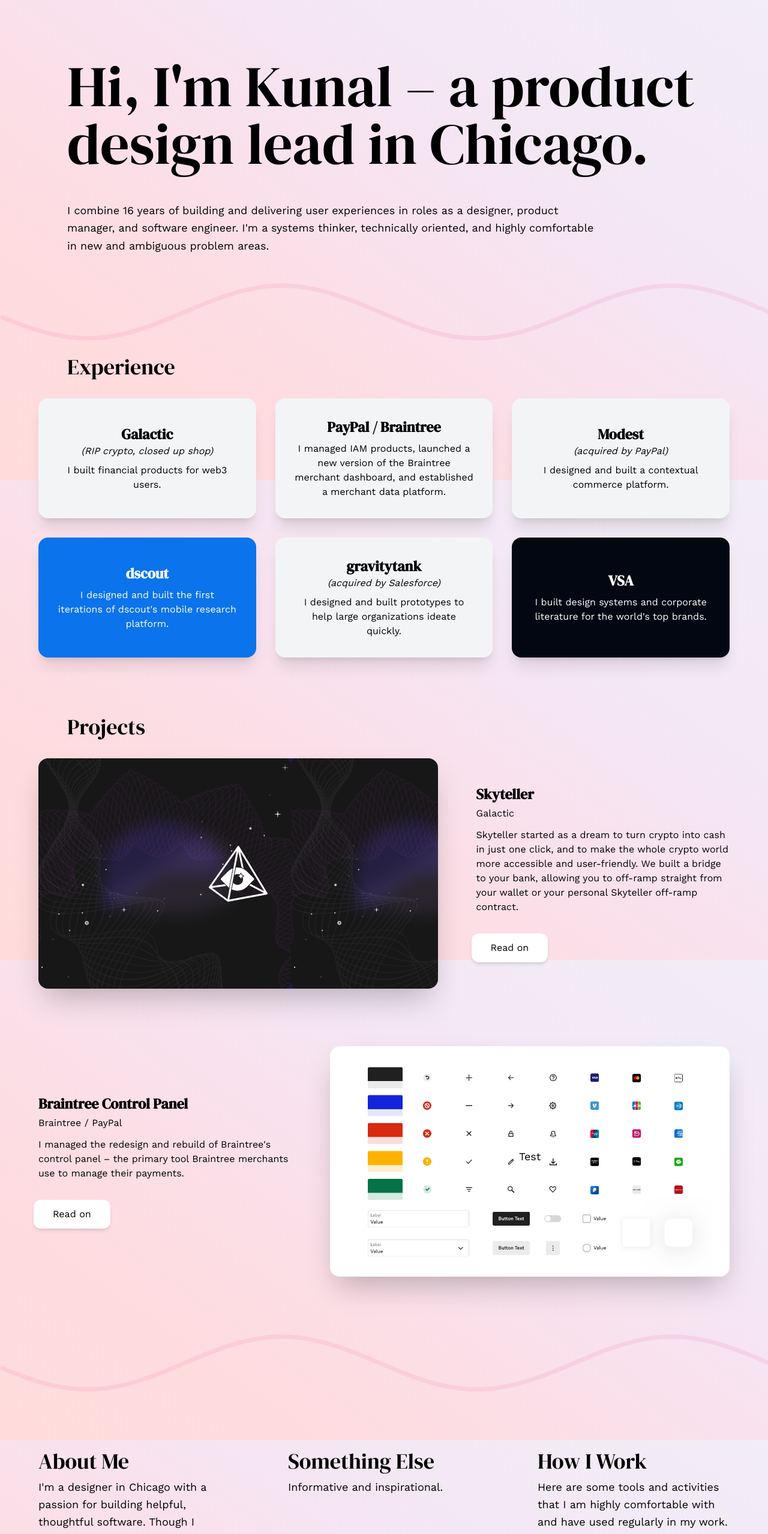
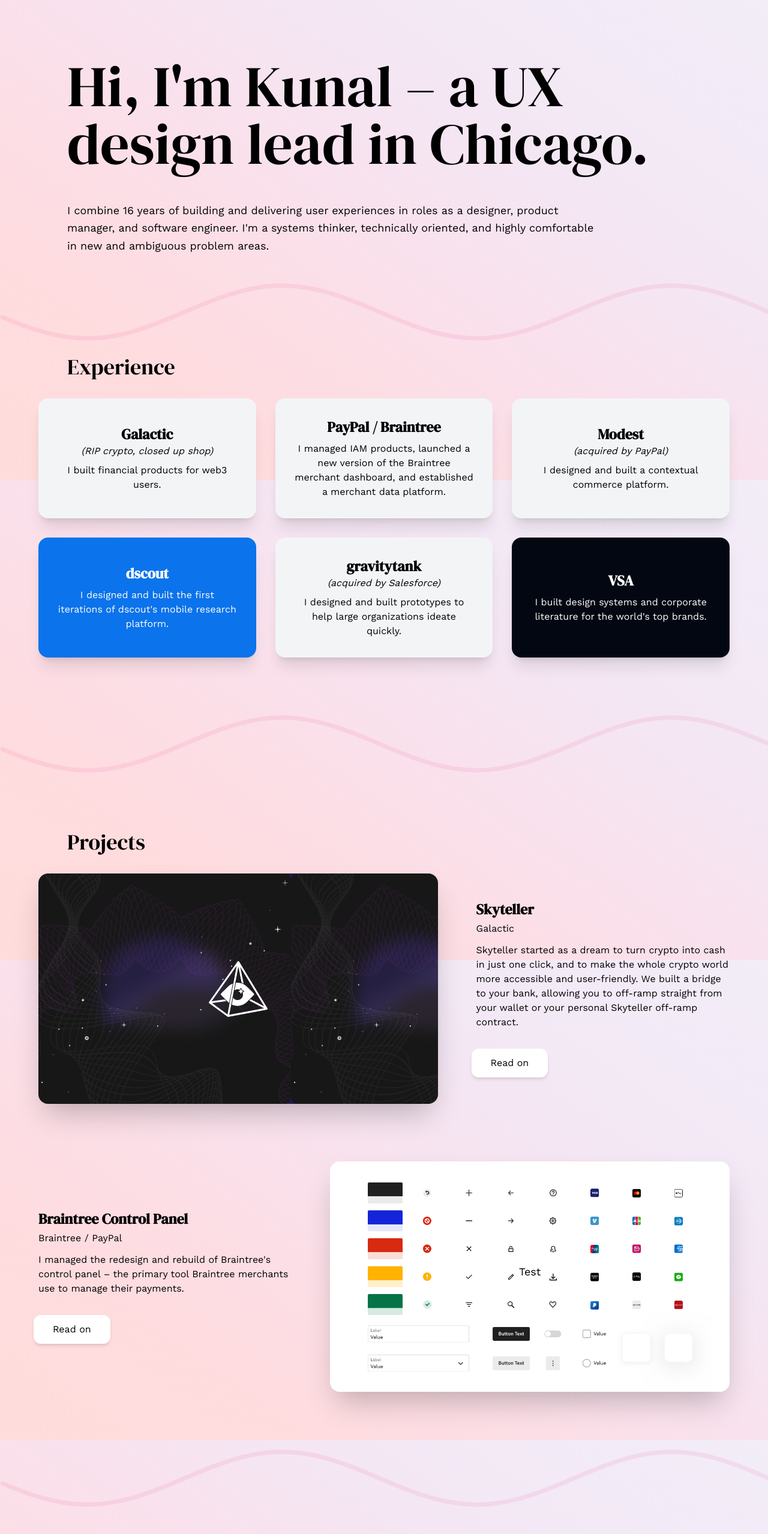
Before and after one commit to kunalbhat/portfolio-site, a React (Create React App) app: page / in a window 1280 px wide. Shown: the top 2557 px of the page at 60% size. Built offline with nearby package versions, Linux system fonts and the light colour scheme.

Commit message:
small type updates

```diff
--- a/src/App.css
+++ b/src/App.css
@@ -90,6 +90,10 @@
   @apply bg-contain shadow-2xl;
 }
 
+.skyteller-cover.focus {
+  @apply fixed;
+}
+
 .braintree-cover {
   background-image: url("/public/images/braintree-dashboard.gif");
   @apply bg-contain shadow-2xl bg-center bg-no-repeat;
--- a/src/pages/Home.js
+++ b/src/pages/Home.js
@@ -58,7 +58,7 @@
       <section className="content-container md:flex md:gap-12 mt-0 md:mb-6 lg:mb-12">
         <animated.div className="w-full" style={styles}>
           <h1 className="lg:mx-12">
-            Hi, I'm Kunal &ndash; a product design lead in Chicago.
+            Hi, I'm Kunal &ndash; a UX design lead in Chicago.
           </h1>
           <p className="lg:mx-12 lg:max-w-4xl">
             I combine 16 years of building and delivering user experiences in
@@ -74,12 +74,7 @@
           <h2>Experience</h2>
         </header>
         <div className="lg:grid grid-cols-3 gap-8">
-          <div
-            className={`case-study transition-all ${
-              expanded ? "col-span-3" : "col-span-1"
-            }`}
-            onClick={expandSection}
-          >
+          <div className="case-study transition-all col-span-1">
             <h3>Galactic</h3>
             <h6>(RIP crypto, closed up shop)</h6>
             <p>I built financial products for web3 users.</p>
@@ -123,13 +118,21 @@
           </div>
         </div>
       </section>
+      <div className="section-divider"></div>
       <section className="content-container">
         <header className="section-header">
           <h2>Projects</h2>
           {/* <p>A few larger case studies to showcase that I'm most proud of.</p> */}
         </header>
         <div className="lg:grid grid-flow-row gap-16 grid-cols-5">
-          <aside className="skyteller-cover mb-8 lg:mb-0 flex col-span-3 shadow-xl rounded-2xl bg-indigo-950 items-center justify-center h-96">
+          <aside
+            className={`skyteller-cover static mx-auto w-full mb-8 lg:mb-0 flex col-span-3 shadow-xl rounded-2xl bg-indigo-950 items-center justify-center h-96 ${
+              expanded
+                ? "fixed top-20 left-0 right-0 bottom-0 w-2/3 mx-auto transition-all"
+                : ""
+            }`}
+            // onClick={expandSection}
+          >
             <SkytellerLogo />
           </aside>
           <article className="col-span-2 flex flex-col justify-center">
@@ -187,7 +190,7 @@
           <h2>How I Work</h2>
           <p>
             Here are some tools and activities that I am highly comfortable with
-            and have used regularly in my work.
+            and use regularly in my work.
           </p>
           <ul className="grid tags-list">
             {shuffledList.map((value, key) => {
```
